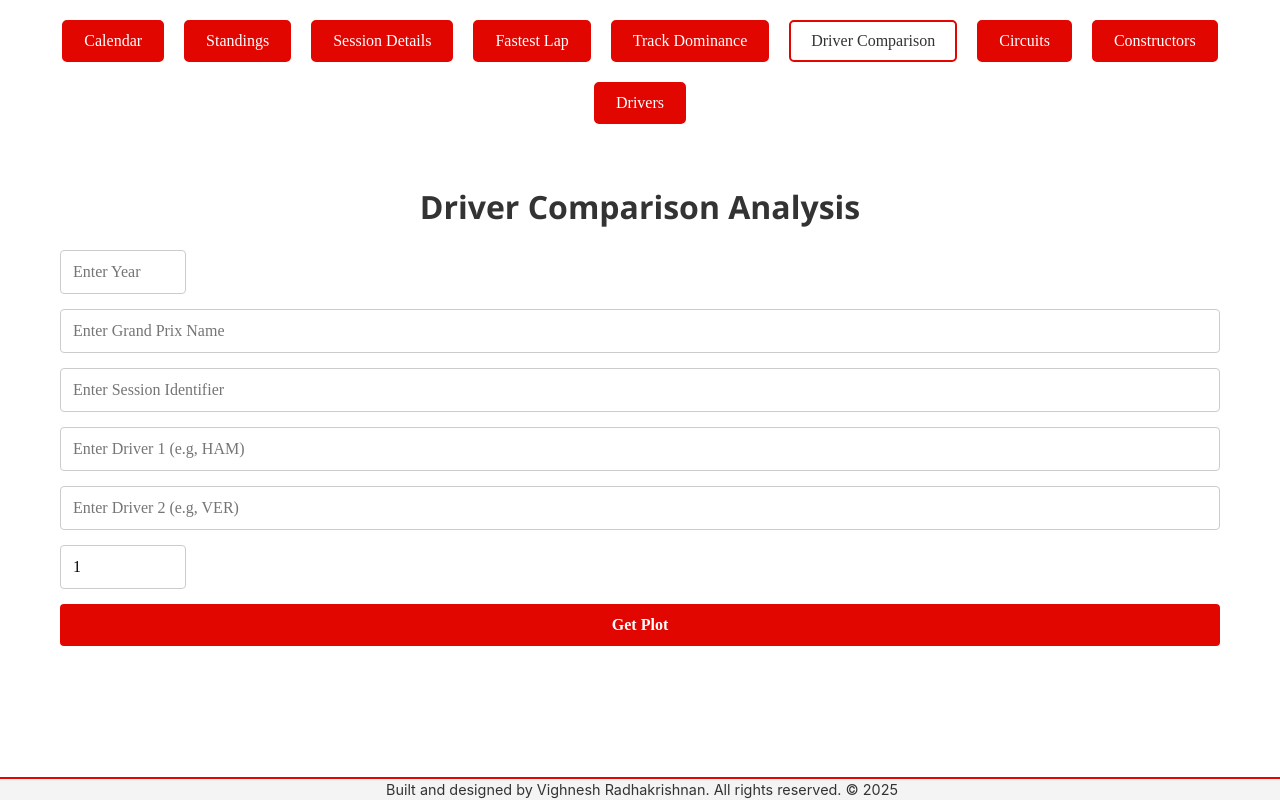
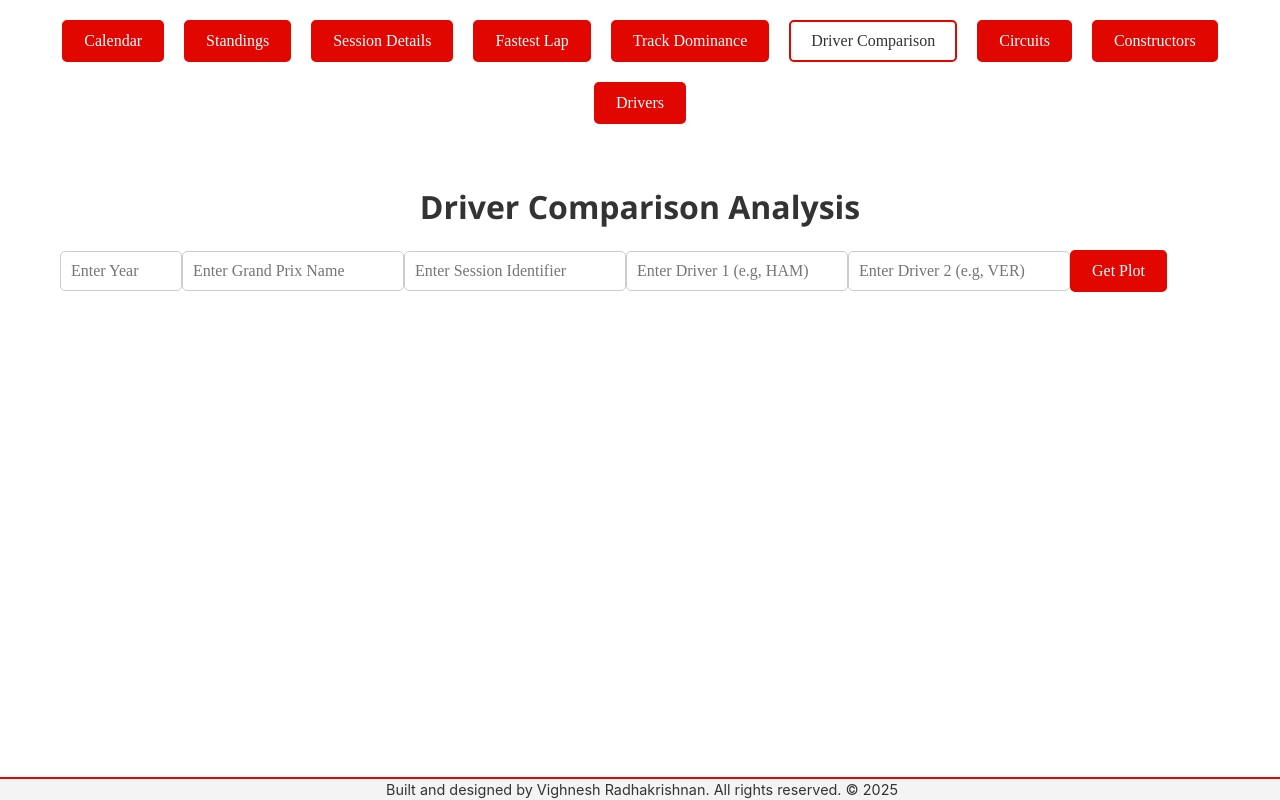
Before and after one commit to vighnesh-radhakrishnan/anemoi, a React (Create React App) app in the folder frontend/: page / in a window 1280 px wide. Both pictures are taken after a click on the element "Driver Comparison". Built offline with nearby package versions, Linux system fonts and the light colour scheme.

Commit message:
changes to fix gap issue, removed stint option

```diff
--- a/frontend/src/Components/DriverComparison.js
+++ b/frontend/src/Components/DriverComparison.js
@@ -17,7 +17,6 @@ const DriverComparison = () => {
   const [sessionIdentifier, setSessionIdentifier] = useState("");
   const [driver1, setDriver1] = useState("");
   const [driver2, setDriver2] = useState("");
-  const [stint, setStint] = useState("1");
   const [comparisonData, setComparisonData] = useState(null);
   const [loading, setLoading] = useState(false);
   const [error, setError] = useState(false);
@@ -29,7 +28,7 @@ const DriverComparison = () => {
     setComparisonData(null);
     try {
       const response = await axios.get(
-        `https://anemoi-backend.onrender.com/driver-comparison?year=${selectedYear}&gp=${grandPrix}&identifier=${sessionIdentifier}&driver1=${driver1}&driver2=${driver2}&stint=${stint}`
+        `https://anemoi-backend.onrender.com/driver-comparison?year=${selectedYear}&gp=${grandPrix}&identifier=${sessionIdentifier}&driver1=${driver1}&driver2=${driver2}&stint=${1}`
       );
       if (response.data.error) {
         setError(true);
@@ -62,9 +61,6 @@ const DriverComparison = () => {
           setDriver1={setDriver1}
           driver2={driver2}
           setDriver2={setDriver2}
-          stint={stint}
-          setStint={setStint}
-          showStint={true}
           handleSubmit={handleSubmit}
         />
       </FormWrapper>
@@ -93,10 +89,6 @@ const DriverComparison = () => {
             <div>
               <strong>Identifier</strong>
               <span>{comparisonData.identifier}</span>
-            </div>
-            <div>
-              <strong>Stint</strong>
-              <span>{comparisonData.stint}</span>
             </div>
             <div>
               <strong>Driver 1</strong>
--- a/frontend/src/Components/RaceDataForm.js
+++ b/frontend/src/Components/RaceDataForm.js
@@ -1,34 +1,5 @@
 import React from "react";
 import styled from "styled-components";
-
-const FormContainer = styled.form`
-  display: flex;
-  flex-direction: column;
-  gap: 15px;
-  width: 100%;
-
-  input {
-    padding: 12px;
-    border-radius: 4px;
-    border: 1px solid #ccc;
-    font-size: 16px;
-  }
-
-  button {
-    padding: 12px;
-    background-color: #e10600;
-    color: white;
-    border: none;
-    border-radius: 4px;
-    cursor: pointer;
-    font-size: 16px;
-    font-weight: bold;
-
-    &:hover {
-      background-color: #b30500;
-    }
-  }
-`;
 
 const RaceDataForm = ({
   selectedYear,
@@ -61,7 +32,7 @@ const RaceDataForm = ({
   };
 
   return (
-    <FormContainer onSubmit={onSubmit}>
+    <div className="race-data">
       <input
         type="number"
         placeholder="Enter Year"
@@ -97,16 +68,8 @@ const RaceDataForm = ({
         onChange={handleDriver2Change}
         required
       />
-      {showStint && (
-        <input
-          type="number"
-          placeholder="Enter Stint Number (default: 1)"
-          value={stint || "1"}
-          onChange={handleStintChange}
-        />
-      )}
       <button type="submit">Get Plot</button>
-    </FormContainer>
+    </div>
   );
 };
 
```
